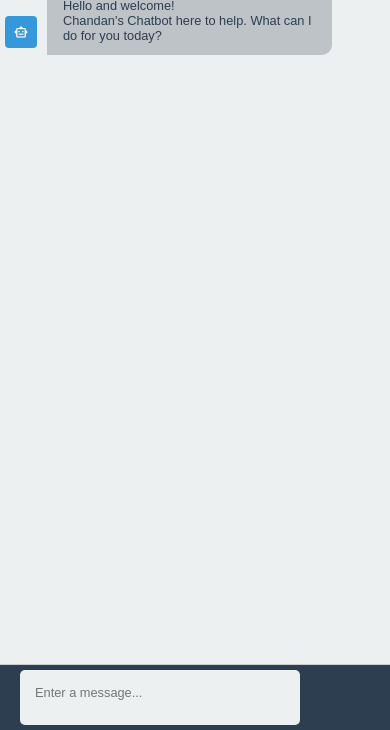
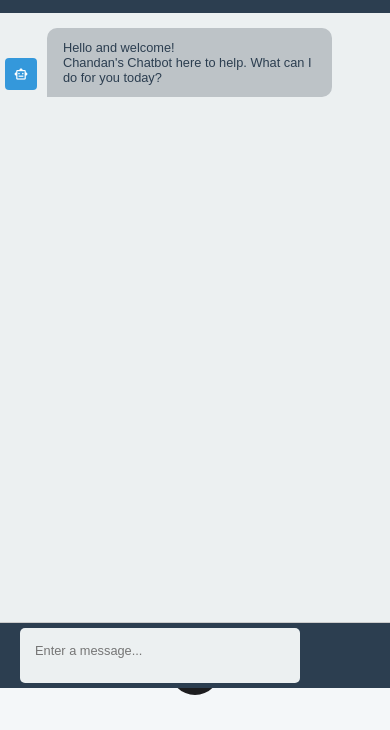
Before and after one commit to Chandan-Gupta32/chatbot, a plain HTML site: page index.html in a window 390 px wide. Shown: the part 114-844 px from the top of the page. Drawn offline with nearby package versions, Linux system fonts and the light colour scheme.

Commit message:
Update style.css

```diff
--- a/style.css
+++ b/style.css
@@ -207,8 +207,8 @@ body {
         width: 100%;
         border-radius: 0;
         box-shadow: none;
-        height: 100vh;
-        max-height: 100vh;
+        height: 90vh;
+        max-height: 90vh;
     }
 
     .chatbox {
```
